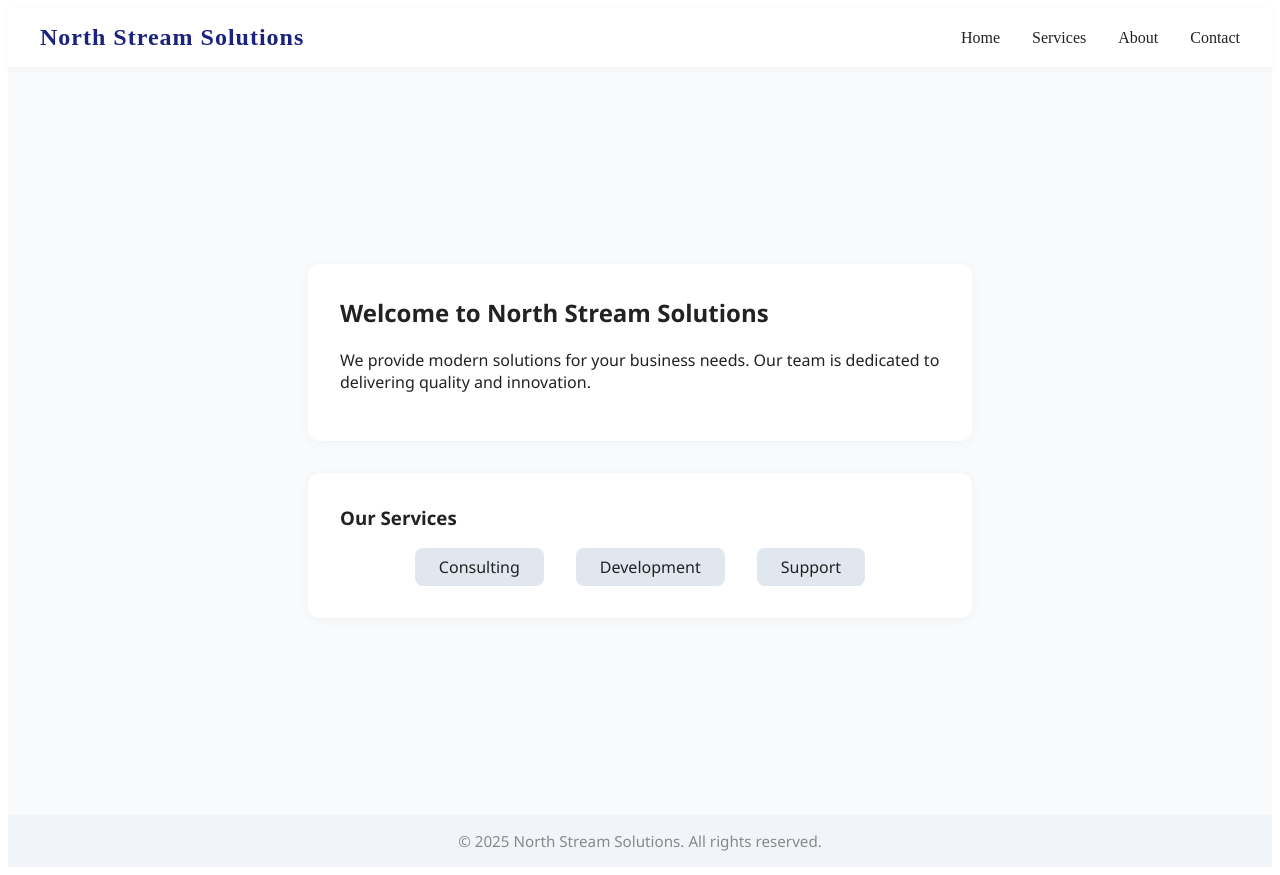
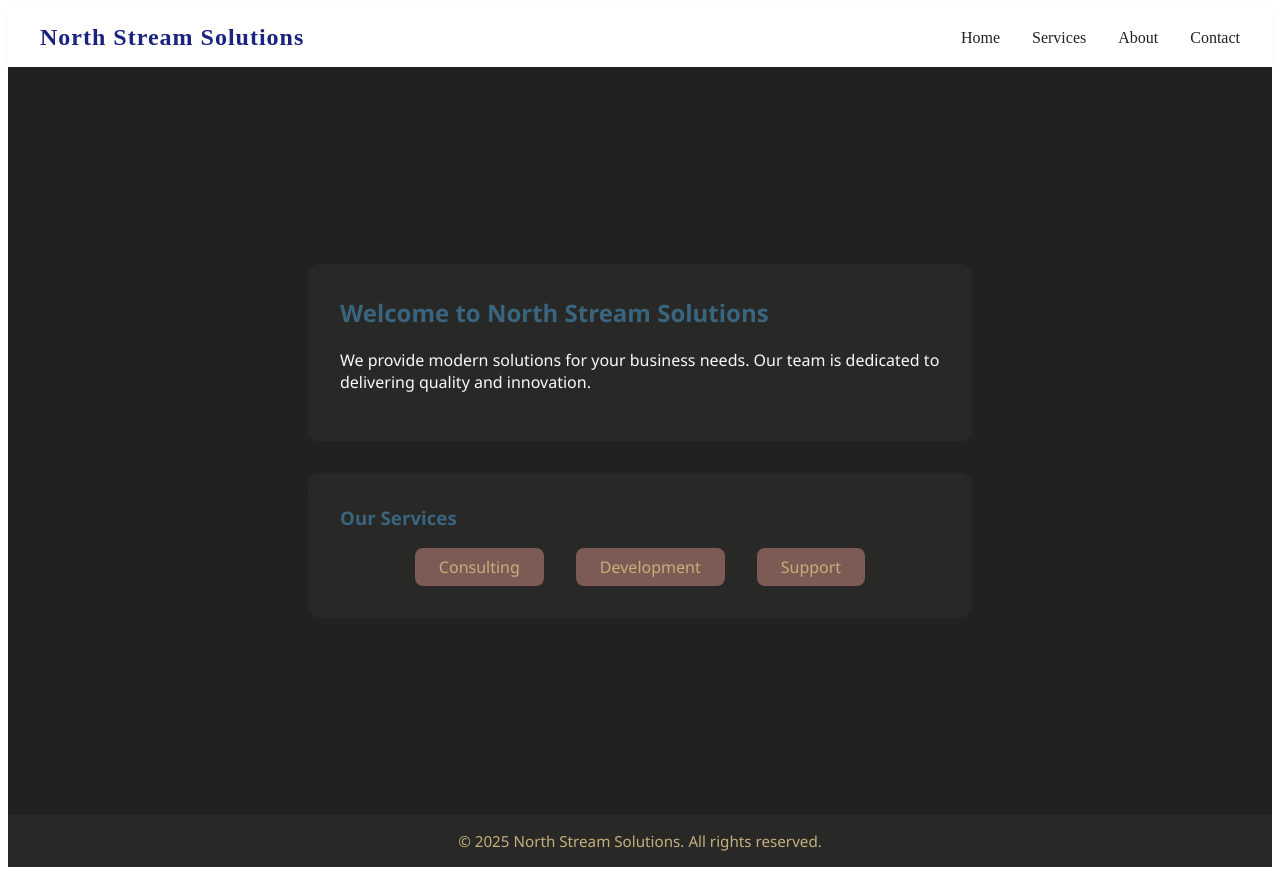
Before and after one commit to Randal22122/north-stream, a Next.js app: page / in a window 1280 px wide. Built offline with nearby package versions, Linux system fonts and the light colour scheme.

Commit message:
Updating Color Palette

```diff
--- a/styles/Home.module.css
+++ b/styles/Home.module.css
@@ -1,27 +1,38 @@
+:root {
+  --color-bg: #212120;
+  --color-accent: #39657F;
+  --color-secondary: #7E5A54;
+  --color-highlight: #C5B07D;
+  --color-text: #f8fafc;
+  --color-card-bg: #282827;
+  --color-card-shadow: rgba(57, 101, 127, 0.08);
+}
+
 .container {
   min-height: 100vh;
   display: flex;
   flex-direction: column;
   font-family: 'Segoe UI', 'Roboto', 'Arial', sans-serif;
-  background: #f8fafc;
-  color: #222;
+  background: var(--color-bg);
+  color: var(--color-text);
 }
 
 .header {
   padding: 2rem 0 1rem 0;
   text-align: center;
-  background: #fff;
-  box-shadow: 0 2px 8px rgba(0,0,0,0.03);
+  background: var(--color-card-bg);
+  box-shadow: 0 2px 8px var(--color-card-shadow);
 }
 
 .header h1 {
   margin: 0;
   font-size: 2.5rem;
   letter-spacing: 1px;
+  color: var(--color-accent);
 }
 
 .header p {
-  color: #555;
+  color: var(--color-highlight);
   margin-top: 0.5rem;
 }
 
@@ -35,17 +46,19 @@
 }
 
 .section {
-  background: #fff;
+  background: var(--color-card-bg);
   border-radius: 12px;
-  box-shadow: 0 2px 12px rgba(0,0,0,0.04);
+  box-shadow: 0 2px 12px var(--color-card-shadow);
   padding: 2rem;
   margin: 1rem 0;
   width: 100%;
   max-width: 600px;
+  color: var(--color-text);
 }
 
 .section h2, .section h3 {
   margin-top: 0;
+  color: var(--color-accent);
 }
 
 .services {
@@ -58,7 +71,8 @@
 }
 
 .services li {
-  background: #e0e7ef;
+  background: var(--color-secondary);
+  color: var(--color-highlight);
   padding: 0.5rem 1.5rem;
   border-radius: 8px;
   font-weight: 500;
@@ -67,7 +81,7 @@
 .footer {
   text-align: center;
   padding: 1rem 0;
-  background: #f1f5f9;
+  background: var(--color-card-bg);
   font-size: 0.95rem;
-  color: #888;
+  color: var(--color-highlight);
 }
```
